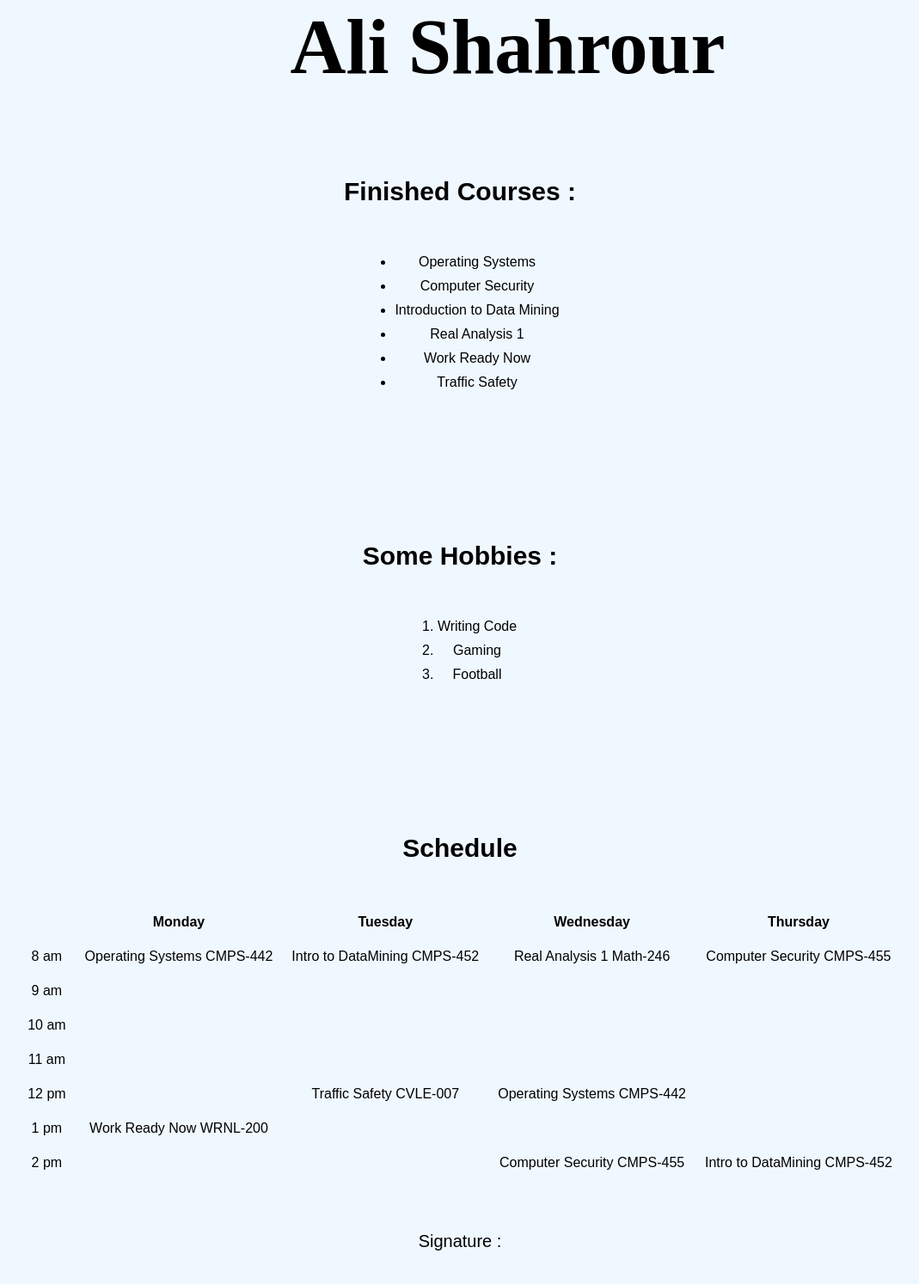
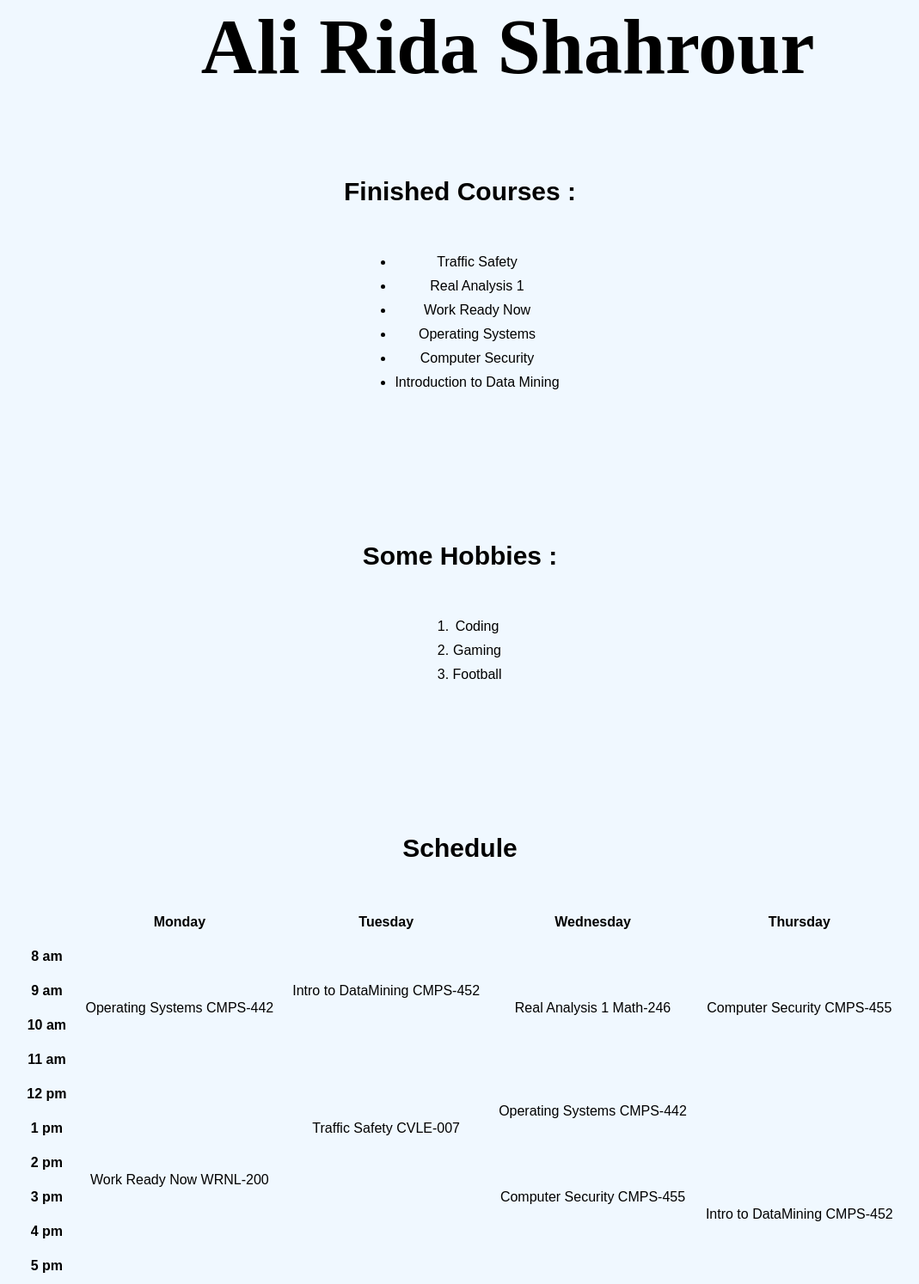
Before and after one commit to Ali-Shahrour/University-Certificate, a plain HTML site: page index.html in a window 1280 px wide. Shown: the part 746-2240 px from the top of the page at 86% size, without its empty margins (105-1174 px from the left). Drawn offline with Linux system fonts and the light colour scheme; a web font is replaced by a local one.

Commit message:
Added Navbar and edited the table

```diff
--- a/index.html
+++ b/index.html
@@ -14,6 +14,12 @@
         <img src="Assets/Images/WhatsApp Image 2024-06-21 at 7.58.43 PM.jpeg" alt="Profile Picture">
     </section>
 
+    <nav>
+        <a href="#Courses">Courses</a>
+        <a href="#Hobbies">Hobbies</a>
+        <a href="#Schedule">Schedule</a>
+    </nav>
+
     <section id="Head">
         <header>
             <h1>
@@ -27,7 +33,7 @@
         <p>
             This Certificate is awarded to
         </p>
-        <h1 id="student"> Ali Shahrour</h1>
+        <h1 id="student"> Ali Rida Shahrour</h1>
 
     </section>
 
@@ -37,12 +43,12 @@
                 Finished Courses :
             </h4>
             <ul>
+                <li>Traffic Safety</li>
+                <li>Real Analysis 1</li>
+                <li>Work Ready Now</li>
                 <li>Operating Systems</li>
                 <li>Computer Security</li>
                 <li>Introduction to Data Mining</li>
-                <li>Real Analysis 1</li>
-                <li>Work Ready Now</li>
-                <li>Traffic Safety</li>
             </ul>
         </section>
 
@@ -52,7 +58,7 @@
                 Some Hobbies :
             </h4>
             <ol>
-                <li>Writing Code</li>
+                <li>Coding</li>
                 <li>Gaming</li>
                 <li>Football</li>
             </ol>
@@ -72,37 +78,44 @@
                     <th>Thursday</th>
                 </tr>
                 <tr>
-                    <td>8 am</td>
-                    <td>Operating Systems CMPS-442</td>
-                    <td>Intro to DataMining CMPS-452</td>
-                    <td>Real Analysis 1 Math-246</td>
-                    <td>Computer Security CMPS-455</td>
+                    <th>8 am</th>
+                    <td rowspan="4">Operating Systems CMPS-442</td>
+                    <td rowspan="3">Intro to DataMining CMPS-452</td>
+                    <td rowspan="4">Real Analysis 1 Math-246</td>
+                    <td rowspan="4">Computer Security CMPS-455</td>
                 </tr>
                 <tr>
-                    <td>9 am</td>
+                    <th>9 am</th>
                 </tr>
                 <tr>
-                    <td>10 am</td>
+                    <th>10 am</th>
                 </tr>
                 <tr>
-                    <td>11 am</td>
+                    <th>11 am</th>
                 </tr>
                 <tr>
-                    <td>12 pm</td>
-                    <td></td>
-                    <td>Traffic Safety CVLE-007</td>
-                    <td>Operating Systems CMPS-442</td>
+                    <th>12 pm</th>
+                    <td style="border: 0;"></td>
+                    <td rowspan="3">Traffic Safety CVLE-007</td>
+                    <td rowspan="2">Operating Systems CMPS-442</td>
                 </tr>
                 <tr>
-                    <td>1 pm</td>
-                    <td>Work Ready Now WRNL-200</td>
+                    <th>1 pm</th>
+                    <td rowspan="4">Work Ready Now WRNL-200</td>
                 </tr>
                 <tr>
-                    <td>2 pm</td>
-                    <td></td>
-                    <td></td>
-                    <td>Computer Security CMPS-455</td>
-                    <td>Intro to DataMining CMPS-452</td>
+                    <th>2 pm</th>
+                    <td rowspan="3">Computer Security CMPS-455</td>
+                    <td rowspan="4">Intro to DataMining CMPS-452</td>
+                </tr>
+                <tr>
+                    <th>3 pm</th>
+                </tr>
+                <tr>
+                    <th>4 pm</th>
+                </tr>
+                <tr>
+                    <th>5 pm</th>
                 </tr>
             </table>
         </section>
```
